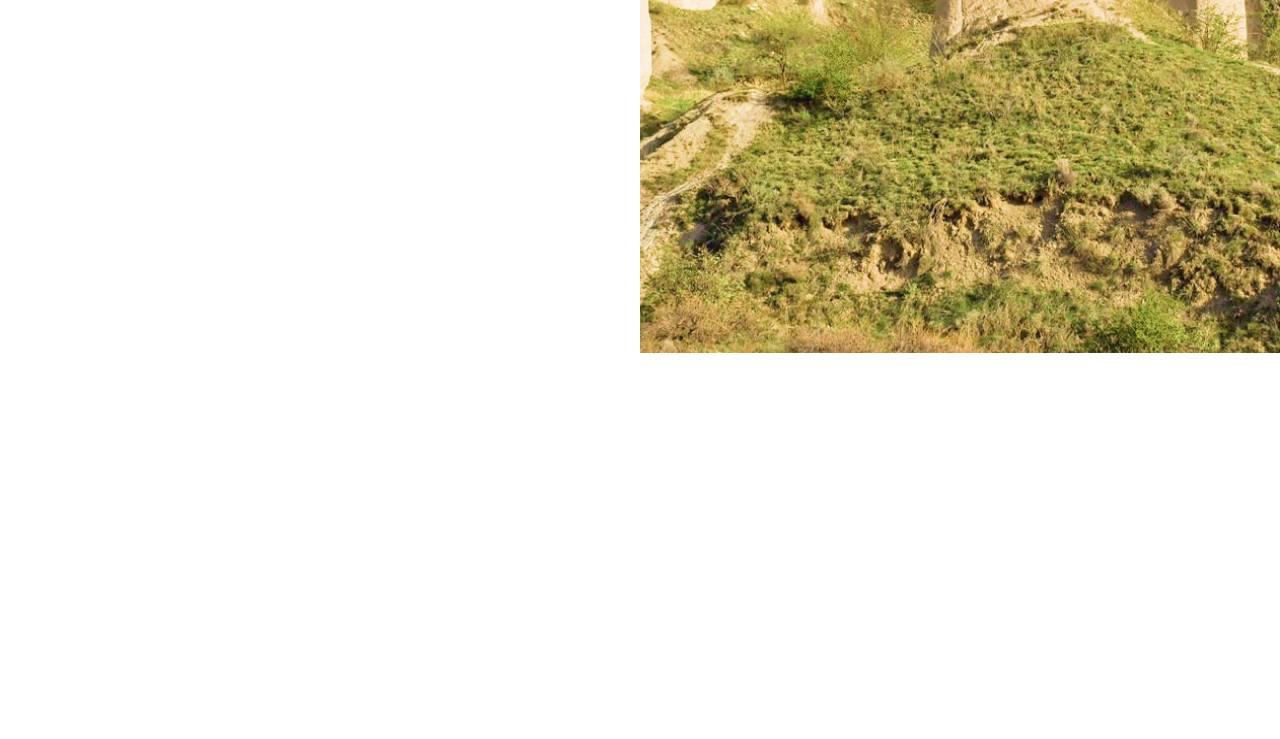
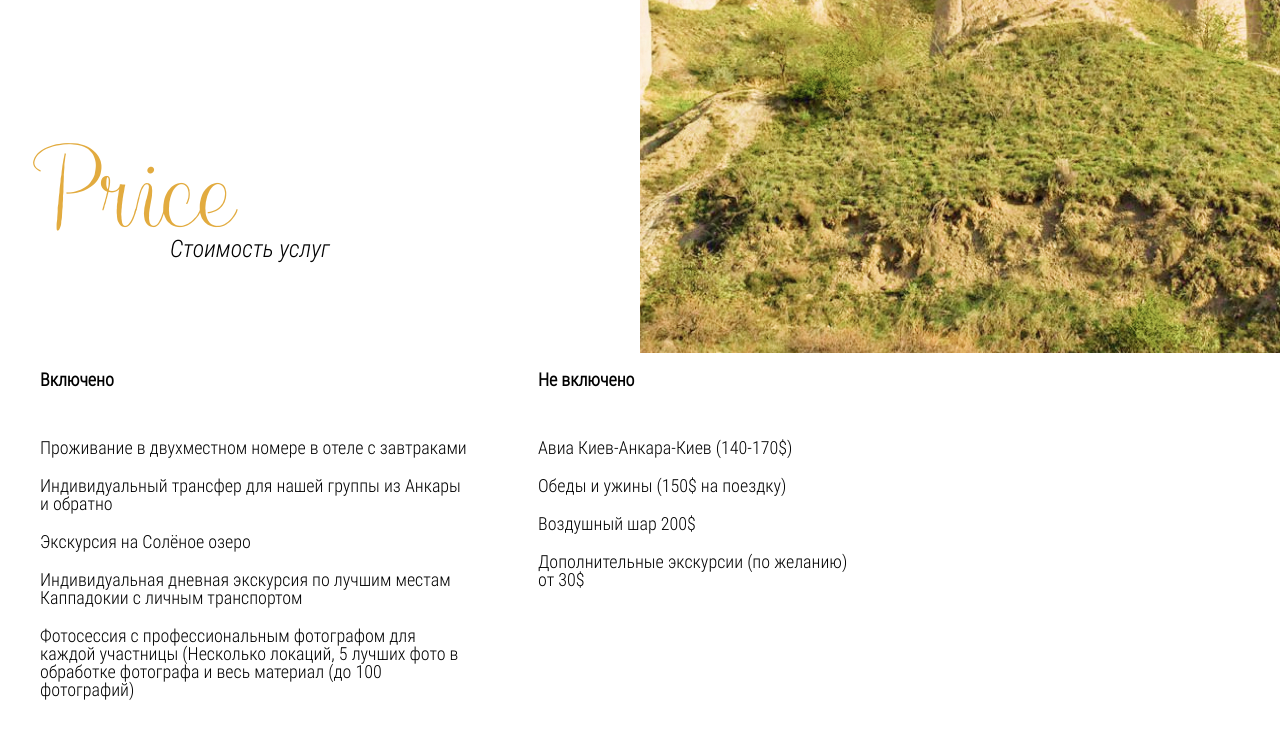
Before and after one commit to Dmitiyy/Capadocia, a website built with webpack: page src/index.html in a window 1280 px wide. Shown: the part 5539-6278 px from the top of the page. Before the commit the page ends 5895 px from the top, so only its background shows below. Built offline with nearby package versions, Linux system fonts and the light colour scheme; files whose address does not match are found by name.

Commit message:
add nlock price

```diff
--- a/src/index.html
+++ b/src/index.html
@@ -156,7 +156,31 @@
     </div>
 
 
-
+    <section class="price">
+      <div class="price__title">Price <br><span>Стоимость услуг</span></div>
+      <div class="price__inner">
+        <div class="price__block__item price__on">
+          <p class="price__p">Включено</p>
+          <p class="price__p">Проживание в двухместном номере в отеле с завтраками</p>
+          <p class="price__p">Индивидуальный трансфер для нашей группы из Анкары и обратно</p>
+          <p class="price__p">Экскурсия на Солёное озеро</p>
+          <p class="price__p">Индивидуальная дневная экскурсия по лучшим местам Каппадокии с личным транспортом</p>
+          <p class="price__p">Фотосессия с профессиональным фотографом для каждой участницы
+            (Несколько локаций, 5 лучших фото в обработке фотографа и весь материал (до 100 фотографий)
+          </p>
+        </div>
+        <div class="price__block__item price__off">
+          <p class="price__p">Не включено</p>
+          <p class="price__p">Авиа Киев-Анкара-Киев (140-170$)</p>
+          <p class="price__p">Обеды и ужины (150$ на поездку)</p>
+          <p class="price__p">Воздушный шар 200$</p>
+          <p class="price__p">Дополнительные экскурсии (по желанию) от 30$</p>
+        </div>
+        <div class="price__block__item price__bg">
+          <img src="images/ballons.png" alt="" class="price__img">
+        </div>
+      </div>
+    </section>
 
 
 
--- a/src/scss/main.scss
+++ b/src/scss/main.scss
@@ -45,7 +45,7 @@ body{
 
 .container{
     width: 100%;
-    height: 5000px;
+    height: 6500px;
     background: transparent;
 }
 
@@ -54,6 +54,7 @@ body{
 @import './reset';
 @import './blocks/section1';
 @import './blocks/hotel';
+@import './blocks/price';
 
 .modal{
   position: fixed;
```
Also changed, not shown: dist/css/main.css, dist/index.html.
